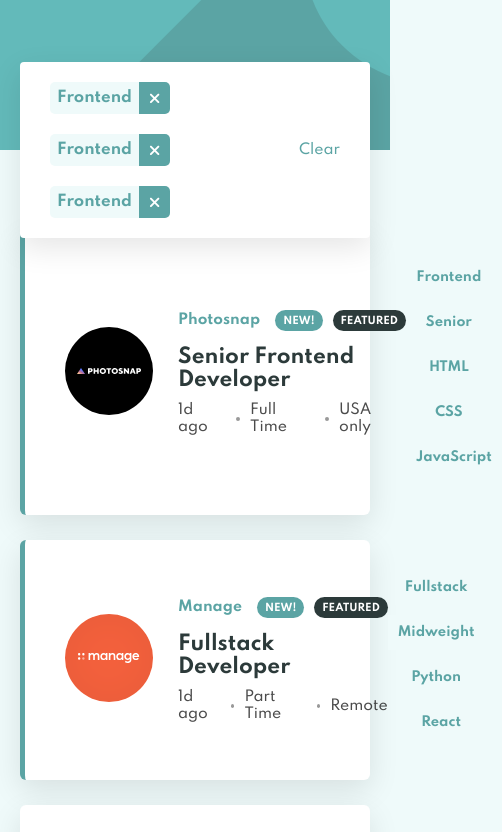
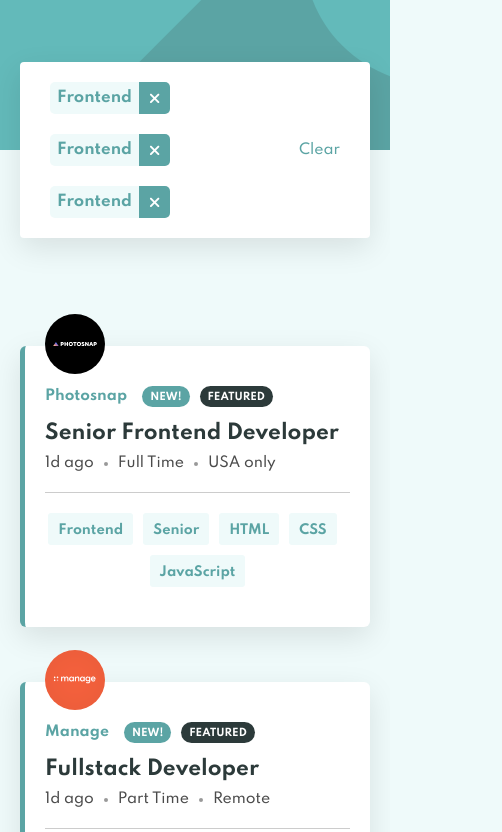
Before and after one commit to shahmirfaisal/job-listings, a plain HTML site: page index.html in a window 390 px wide. Shown: the top 832 px of the page, 502 px wide, since content can reach past the window. Drawn offline with Linux system fonts and the light colour scheme.

Commit message:
Responsiveness Bug Fixed

```diff
--- a/index.html
+++ b/index.html
@@ -21,7 +21,9 @@
     ></script>
   </head>
   <body>
-    <header class="header">
+    <header class="header"></header>
+
+    <main class="main">
       <div class="filter">
         <div class="filter__tags">
           <div class="filter__tag">
@@ -54,9 +56,7 @@
 
         <div class="filter__clear">Clear</div>
       </div>
-    </header>
 
-    <main class="main">
       <!-- 1st Job -->
       <div class="job job--featured">
         <div class="job__info">
@@ -406,5 +406,8 @@
         </div>
       </div>
     </main>
+
+    <!-- JavaScript -->
+    <script src="./js/main.js"></script>
   </body>
 </html>
--- a/scss/components/_filter.scss
+++ b/scss/components/_filter.scss
@@ -1,13 +1,13 @@
 .filter {
   background-color: white;
-  flex-basis: 100rem;
+  max-width: 120rem;
   padding: 2rem 3rem 0 3rem;
   border-radius: 0.4rem;
-  margin: 0 2rem;
+  margin: 0 auto 2rem auto;
   display: flex;
   align-items: center;
   justify-content: space-between;
-  transform: translateY(50%);
+  transform: translateY(-50%);
   box-shadow: 0 10px 30px rgba(0, 0, 0, 0.1);
 
   &__tag {
--- a/scss/components/_header.scss
+++ b/scss/components/_header.scss
@@ -2,7 +2,7 @@
   height: 15rem;
   background: url(../images/bg-header-desktop.svg) map-get($colors, "primary")
     no-repeat;
-  display: flex;
-  align-items: flex-end;
-  justify-content: center;
+  // display: flex;
+  // align-items: flex-end;
+  // justify-content: center;
 }
--- a/scss/components/_job.scss
+++ b/scss/components/_job.scss
@@ -1,7 +1,7 @@
 .job {
   background-color: white;
   box-shadow: 0 10px 30px rgba(0, 0, 0, 0.1);
-  max-width: 100rem;
+  max-width: 120rem;
   display: flex;
   margin: 0 auto 2.5rem auto;
   justify-content: space-between;
@@ -20,9 +20,6 @@
 
   &__img {
     margin-right: 2.5rem;
-
-    img {
-    }
   }
 
   &__header {
@@ -58,6 +55,11 @@
     font-size: 2rem;
     color: map-get($colors, "very-dark-grayish-cyan");
     margin: 1.5rem 0 1rem 0;
+    cursor: pointer;
+
+    &:hover {
+      color: map-get($colors, "primary");
+    }
   }
 
   &__more-info {
@@ -91,9 +93,49 @@
     background-color: map-get($colors, "background");
     color: map-get($colors, "primary");
     font-size: 1.3rem;
-    padding: 1rem;
+    padding: 1rem 1rem 0.7rem 1rem;
+    border-radius: 3px;
+    cursor: pointer;
+
+    &:hover {
+      background-color: map-get($colors, "primary");
+      color: white;
+    }
+
     &:not(:last-child) {
       margin-right: 1rem;
     }
   }
+
+  @media (max-width: 850px) {
+    & {
+      flex-direction: column;
+      position: relative;
+      align-items: flex-start;
+      margin-bottom: 5.5rem;
+      padding: 3rem 2rem;
+
+      &__info {
+        border-bottom: 1px solid rgba(0, 0, 0, 0.2);
+        width: 100%;
+        padding-bottom: 2rem;
+        margin-bottom: 2rem;
+      }
+
+      &__header {
+        margin-top: 1rem;
+      }
+
+      &__img {
+        width: 6rem;
+        position: absolute;
+        top: 0;
+        transform: translateY(-50%);
+
+        img {
+          width: 100%;
+        }
+      }
+    }
+  }
 }
--- a/scss/layout/_main.scss
+++ b/scss/layout/_main.scss
@@ -1,3 +1,3 @@
 .main {
-  margin: 8rem 2rem 0 2rem;
+  margin: 0 2rem 0 2rem;
 }
```
Also changed, not shown: css/main.css, js/main.js (added), 1 other file.
